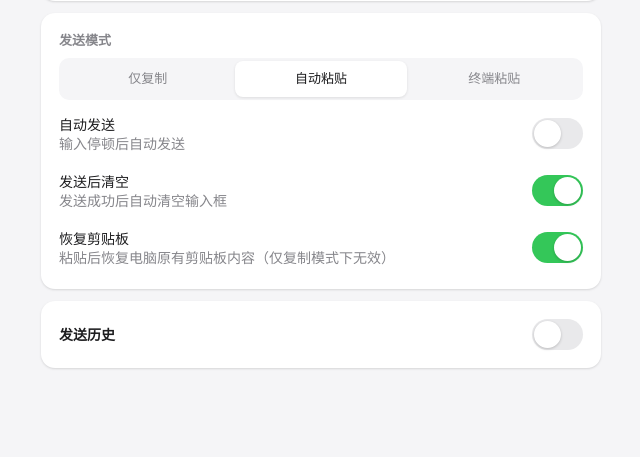
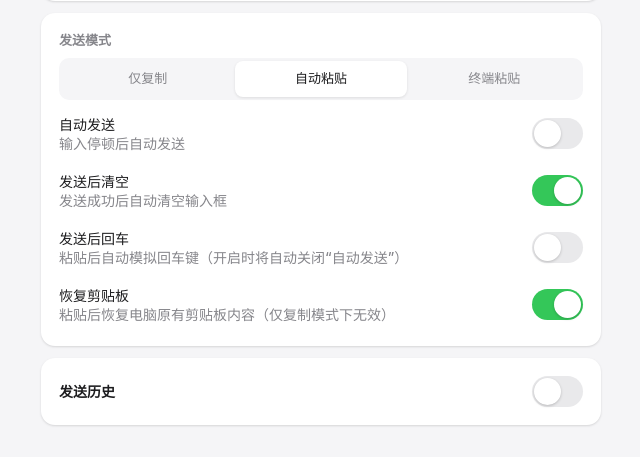
Before and after one commit to mofanx/voice-input, a Flask app: page / in a window 1280 px wide. Shown: the part 360-817 px from the top of the page, without its empty margins (319-959 px from the left). Before the commit the page ends 729 px from the top, so only its background shows below. Run offline with Flask 2, Linux system fonts and the light colour scheme.

Commit message:
添加“发送后回车选项”

```diff
--- a/openapi.json
+++ b/openapi.json
@@ -109,6 +109,11 @@
             "type": "boolean",
             "default": false,
             "description": "粘贴完成后是否恢复原有剪贴板内容（仅在 action 非 copy 时生效）"
+          },
+          "press_enter": {
+            "type": "boolean",
+            "default": false,
+            "description": "粘贴完成后是否自动模拟回车键（仅在 action 非 copy 时生效）"
           },
           "token": {
             "type": "string",
--- a/pyproject.toml
+++ b/pyproject.toml
@@ -4,7 +4,7 @@ build-backend = "setuptools.build_meta"
 
 [project]
 name = "voice-input"
-version = "1.0.1"
+version = "1.0.2"
 description = "跨设备语音输入传输系统 - 将手机端语音识别文本传送到电脑"
 readme = "README.md"
 license = {text = "MIT"}
--- a/voice_input/__init__.py
+++ b/voice_input/__init__.py
@@ -1,4 +1,4 @@
 """跨设备语音输入传输系统 - 将手机端语音识别文本传送到电脑"""
 
-__version__ = "1.0.1"
+__version__ = "1.0.2"
 __author__ = "mofanx"
--- a/voice_input/server.py
+++ b/voice_input/server.py
@@ -20,7 +20,7 @@ _PASTE_DELAY = 0.08  # 剪贴板写入后等待时间（秒），确保 X11 剪
 _RESTORE_DELAY = 0.15  # 粘贴操作后等待时间（秒），确保目标程序完成读取剪贴板
 
 
-def _do_keyboard_action(action: str, text: str):
+def _do_keyboard_action(action: str, text: str, press_enter: bool = False):
     """执行键盘操作（跨平台），在 copy 之后调用"""
     try:
         import keyboard
@@ -46,6 +46,11 @@ def _do_keyboard_action(action: str, text: str):
         elif action == "type":
             keyboard.write(text)
             logging.info("已执行键入操作")
+
+        if press_enter and action in ("paste", "paste_terminal", "type"):
+            time.sleep(_PASTE_DELAY)  # 等待粘贴操作完成
+            keyboard.press_and_release("enter")
+            logging.info("已执行回车操作")
     except Exception as e:
         logging.warning(f"自动粘贴失败（文本已复制到剪贴板）: {e}")
 
@@ -156,7 +161,7 @@ def create_app(config: AppConfig) -> Flask:
             {
                 "code": 200,
                 "message": "service running",
-                "version": "1.0.1",
+                "version": "1.0.2",
                 "server_ip": local_ip,
                 "port": cfg.port,
                 "platform": platform.system(),
@@ -294,6 +299,7 @@ def create_app(config: AppConfig) -> Flask:
         device_id = data.get("device_id", "unknown")
         action = data.get("action", "paste" if cfg.auto_paste else "copy")
         restore_clipboard = bool(data.get("restore_clipboard", False))
+        press_enter = bool(data.get("press_enter", False))
 
         # 6. 时间戳偏差警告
         current_time = int(time.time() * 1000)
@@ -329,7 +335,7 @@ def create_app(config: AppConfig) -> Flask:
             )
 
             if action in ("paste", "paste_terminal", "type"):
-                _do_keyboard_action(action, text)
+                _do_keyboard_action(action, text, press_enter)
 
             # 恢复原有剪贴板内容
             if need_restore:
--- a/voice_input/templates/index.html
+++ b/voice_input/templates/index.html
@@ -311,6 +311,17 @@
 
   <div class="toggle-row">
     <div class="toggle-label">
+      <span>发送后回车</span>
+      <span class="hint">粘贴后自动模拟回车键（开启时将自动关闭“自动发送”）</span>
+    </div>
+    <label class="switch">
+      <input type="checkbox" id="pressEnter">
+      <span class="slider"></span>
+    </label>
+  </div>
+
+  <div class="toggle-row">
+    <div class="toggle-label">
       <span>恢复剪贴板</span>
       <span class="hint">粘贴后恢复电脑原有剪贴板内容（仅复制模式下无效）</span>
     </div>
@@ -383,6 +394,7 @@
 
   const autoSendEl = $('autoSend');
   const autoClearEl = $('autoClear');
+  const pressEnterEl = $('pressEnter');
   const restoreClipEl = $('restoreClip');
   const delaySlider = $('delaySlider');
   const delayVal = $('delayVal');
@@ -395,11 +407,20 @@
   }
   restoreToggle(autoSendEl, 'autoSend', false);
   restoreToggle(autoClearEl, 'autoClear', true);
+  restoreToggle(pressEnterEl, 'pressEnter', false);
   restoreToggle(restoreClipEl, 'restoreClip', true);
   restoreToggle(histEnabledEl, 'historyEnabled', false);
 
   autoSendEl.addEventListener('change', () => { LS_SET('autoSend', autoSendEl.checked ? '1' : '0'); updateDelayRow(); });
   autoClearEl.addEventListener('change', () => LS_SET('autoClear', autoClearEl.checked ? '1' : '0'));
+  pressEnterEl.addEventListener('change', () => {
+    LS_SET('pressEnter', pressEnterEl.checked ? '1' : '0');
+    if (pressEnterEl.checked && autoSendEl.checked) {
+      autoSendEl.checked = false;
+      LS_SET('autoSend', '0');
+      updateDelayRow();
+    }
+  });
   restoreClipEl.addEventListener('change', () => LS_SET('restoreClip', restoreClipEl.checked ? '1' : '0'));
   histEnabledEl.addEventListener('change', () => {
     LS_SET('historyEnabled', histEnabledEl.checked ? '1' : '0');
@@ -449,7 +470,8 @@
     const mode = document.querySelector('input[name="mode"]:checked');
     const action = mode ? mode.value : 'paste';
     const payload = { text, timestamp: Date.now(), device_id: 'phone_web', action,
-      restore_clipboard: (action !== 'copy' && restoreClipEl.checked) };
+      restore_clipboard: (action !== 'copy' && restoreClipEl.checked),
+      press_enter: (action !== 'copy' && pressEnterEl.checked) };
     const headers = Object.assign({'Content-Type': 'application/json'}, authHeaders());
 
     sending = true;
```
Also changed, not shown: README.md.
